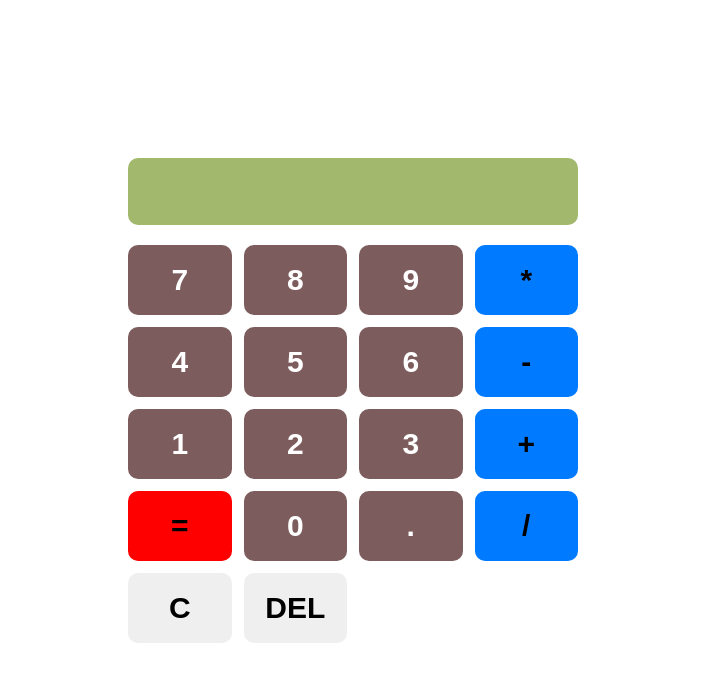
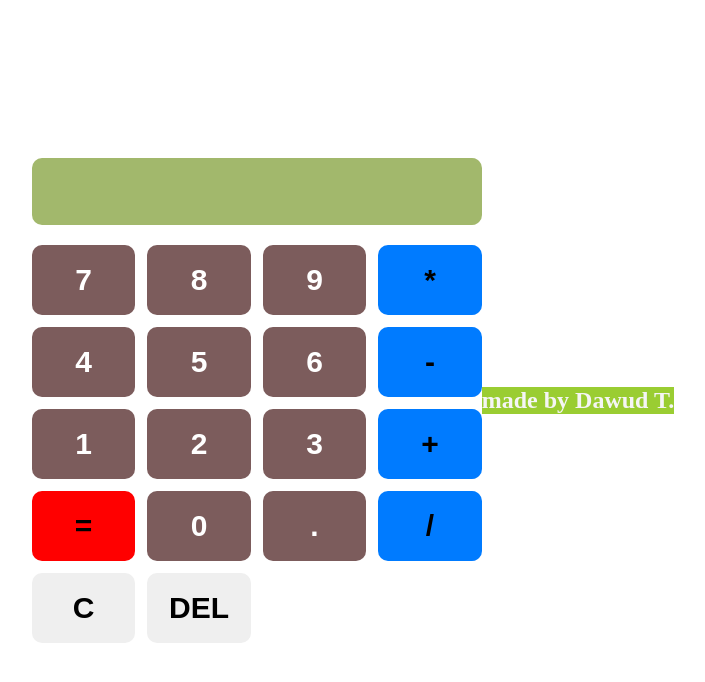
Before and after one commit to temdawud-tech/dawud, a plain HTML site: page index.html in a window 1280 px wide. Shown: the whole page, without its empty margins (287-992 px from the left). Drawn offline with Linux system fonts and the light colour scheme.

Commit message:
first commit

```diff
--- a/index.html
+++ b/index.html
@@ -35,6 +35,7 @@
         <button id="clear" onclick="deleteLast()">DEL</button>
         </div>
  </div>
+ <h2>made by Dawud T.</h2>
  <script src="script.js"></script>
 </body>
 </html>
--- a/style.css
+++ b/style.css
@@ -1,3 +1,8 @@
+h2{
+    background-color: yellowgreen;
+    color: whitesmoke;
+}
+
 body {
 display:flex;
 justify-content: center;
```
